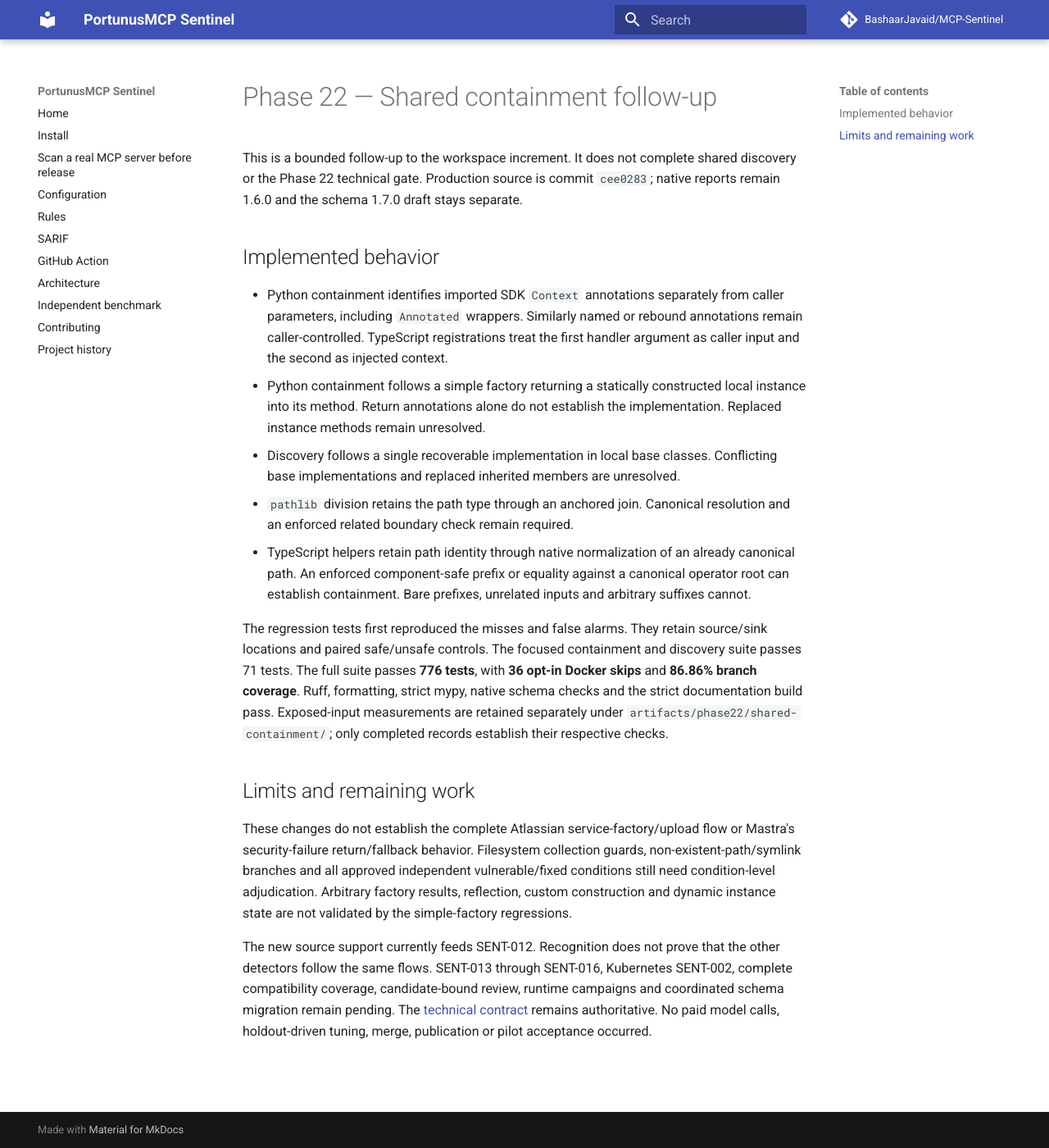
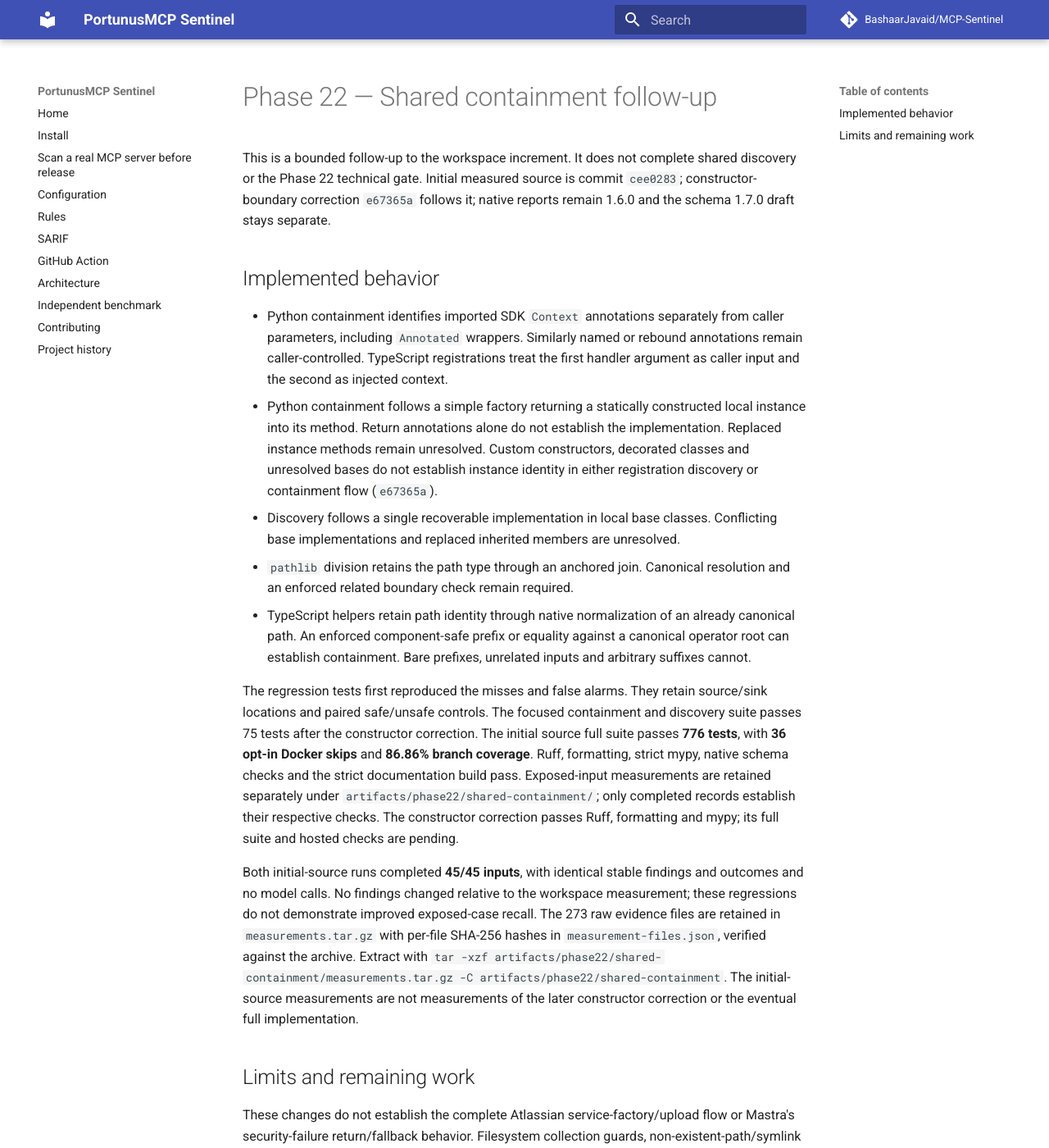
Before and after one commit to BashaarJavaid/MCP-Sentinel, an MkDocs documentation site: the page built from docs/phase22-shared-containment.md, in a window 1280 px wide and 1400 px high. Shown: the whole window at 82% size. Built offline with MkDocs 1.6.1 and Material for MkDocs 9.7.7, drawn with Linux system fonts in a browser that asks for light colours; comment, search, counter and statistics services are not loaded.

Commit message:
Retain shared containment repeat and explicit implementation status

```diff
--- a/docs/phase22-shared-containment.md
+++ b/docs/phase22-shared-containment.md
@@ -1,8 +1,8 @@
 # Phase 22 — Shared containment follow-up
 
 This is a bounded follow-up to the workspace increment. It does not complete
-shared discovery or the Phase 22 technical gate. Production source is commit
-`cee0283`; native reports remain 1.6.0 and the schema 1.7.0 draft stays separate.
+shared discovery or the Phase 22 technical gate. Initial measured source is commit
+`cee0283`; constructor-boundary correction `e67365a` follows it; native reports remain 1.6.0 and the schema 1.7.0 draft stays separate.
 
 ## Implemented behavior
 
@@ -12,7 +12,9 @@
   the first handler argument as caller input and the second as injected context.
 - Python containment follows a simple factory returning a statically constructed
   local instance into its method. Return annotations alone do not establish the
-  implementation. Replaced instance methods remain unresolved.
+  implementation. Replaced instance methods remain unresolved. Custom constructors,
+  decorated classes and unresolved bases do not establish instance identity in
+  either registration discovery or containment flow (`e67365a`).
 - Discovery follows a single recoverable implementation in local base classes.
   Conflicting base implementations and replaced inherited members are unresolved.
 - `pathlib` division retains the path type through an anchored join. Canonical
@@ -24,11 +26,22 @@
 
 The regression tests first reproduced the misses and false alarms. They retain
 source/sink locations and paired safe/unsafe controls. The focused containment
-and discovery suite passes 71 tests. The full suite passes **776 tests**, with **36 opt-in Docker skips** and
+and discovery suite passes 75 tests after the constructor correction. The initial
+source full suite passes **776 tests**, with **36 opt-in Docker skips** and
 **86.86% branch coverage**. Ruff, formatting, strict mypy, native schema checks
 and the strict documentation build pass. Exposed-input measurements
 are retained separately under `artifacts/phase22/shared-containment/`; only
-completed records establish their respective checks.
+completed records establish their respective checks. The constructor correction
+passes Ruff, formatting and mypy; its full suite and hosted checks are pending.
+
+Both initial-source runs completed **45/45 inputs**, with identical stable findings
+and outcomes and no model calls. No findings changed relative to the workspace
+measurement; these regressions do not demonstrate improved exposed-case recall.
+The 273 raw evidence files are retained in `measurements.tar.gz` with per-file
+SHA-256 hashes in `measurement-files.json`, verified against the archive. Extract
+with `tar -xzf artifacts/phase22/shared-containment/measurements.tar.gz -C artifacts/phase22/shared-containment`.
+The initial-source measurements are not measurements of the later constructor
+correction or the eventual full implementation.
 
 ## Limits and remaining work
 
```
Also changed, not shown: docs/phase22-implementation-status.md (added, +57 -0 lines), docs/phase22-technical.md (+3 -0 lines), 7 other files.
